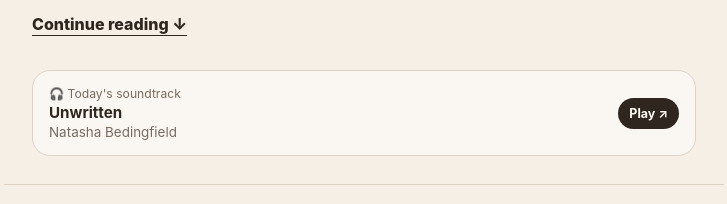
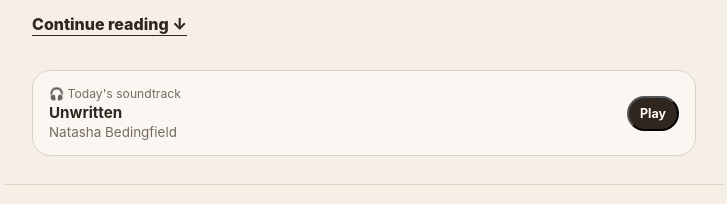
Before and after one commit to jjhay-bot/turborepo-test, a Next.js app in the folder apps/coffee-break-reads/: page / in a window 1280 px wide. Shown: the part 748-952 px from the top of the page, without its empty margins (276-1003 px from the left). Built offline with nearby package versions, Linux system fonts and the light colour scheme.

Commit message:
fix: keep soundtrack inline and scroll into article

```diff
--- a/apps/coffee-break-reads/src/app/page.jsx
+++ b/apps/coffee-break-reads/src/app/page.jsx
@@ -1,20 +1,45 @@
 "use client";
 
-import { useMemo, useState } from "react";
+import { useEffect, useMemo, useState } from "react";
 import { episodes } from "../data/episodes";
+
+function getYoutubeEmbedUrl(url) {
+  const videoId = new URL(url).searchParams.get("v");
+  return videoId
+    ? `https://www.youtube.com/embed/${videoId}?playsinline=1&rel=0`
+    : null;
+}
 
 export default function HomePage() {
   const [activeSlug, setActiveSlug] = useState(episodes[0].slug);
   const [expanded, setExpanded] = useState(false);
+  const [showPlayer, setShowPlayer] = useState(false);
 
   const activeEpisode = useMemo(
     () => episodes.find((episode) => episode.slug === activeSlug) ?? episodes[0],
     [activeSlug]
   );
 
+  const embedUrl = useMemo(
+    () => getYoutubeEmbedUrl(activeEpisode.youtube),
+    [activeEpisode.youtube]
+  );
+
+  useEffect(() => {
+    if (!expanded) return;
+
+    requestAnimationFrame(() => {
+      document.getElementById("article")?.scrollIntoView({
+        behavior: "smooth",
+        block: "start",
+      });
+    });
+  }, [expanded]);
+
   function selectEpisode(slug) {
     setActiveSlug(slug);
     setExpanded(false);
+    setShowPlayer(false);
     window.scrollTo({ top: 0, behavior: "smooth" });
   }
 
@@ -49,23 +74,35 @@
           )}
         </div>
 
-        <a
-          className="soundtrack-card"
-          href={activeEpisode.youtube}
-          target="_blank"
-          rel="noreferrer"
-        >
+        <div className={`soundtrack-card ${showPlayer ? "playing" : ""}`}>
           <div>
             <span className="soundtrack-label">🎧 Today's soundtrack</span>
             <strong>{activeEpisode.song}</strong>
             <span>{activeEpisode.artist}</span>
           </div>
-          <span className="play-pill">Play ↗</span>
-        </a>
+          <button
+            className="play-pill"
+            onClick={() => setShowPlayer((value) => !value)}
+            aria-expanded={showPlayer}
+          >
+            {showPlayer ? "Hide" : "Play"}
+          </button>
+        </div>
+
+        {showPlayer && embedUrl && (
+          <div className="inline-player">
+            <iframe
+              src={embedUrl}
+              title={`${activeEpisode.song} by ${activeEpisode.artist}`}
+              allow="accelerometer; autoplay; clipboard-write; encrypted-media; gyroscope; picture-in-picture; web-share"
+              allowFullScreen
+            />
+          </div>
+        )}
       </section>
 
       {expanded && (
-        <section className="article-section">
+        <section className="article-section" id="article">
           <div className="article-copy">
             {activeEpisode.body.map((paragraph) => (
               <p key={paragraph}>{paragraph}</p>
```
